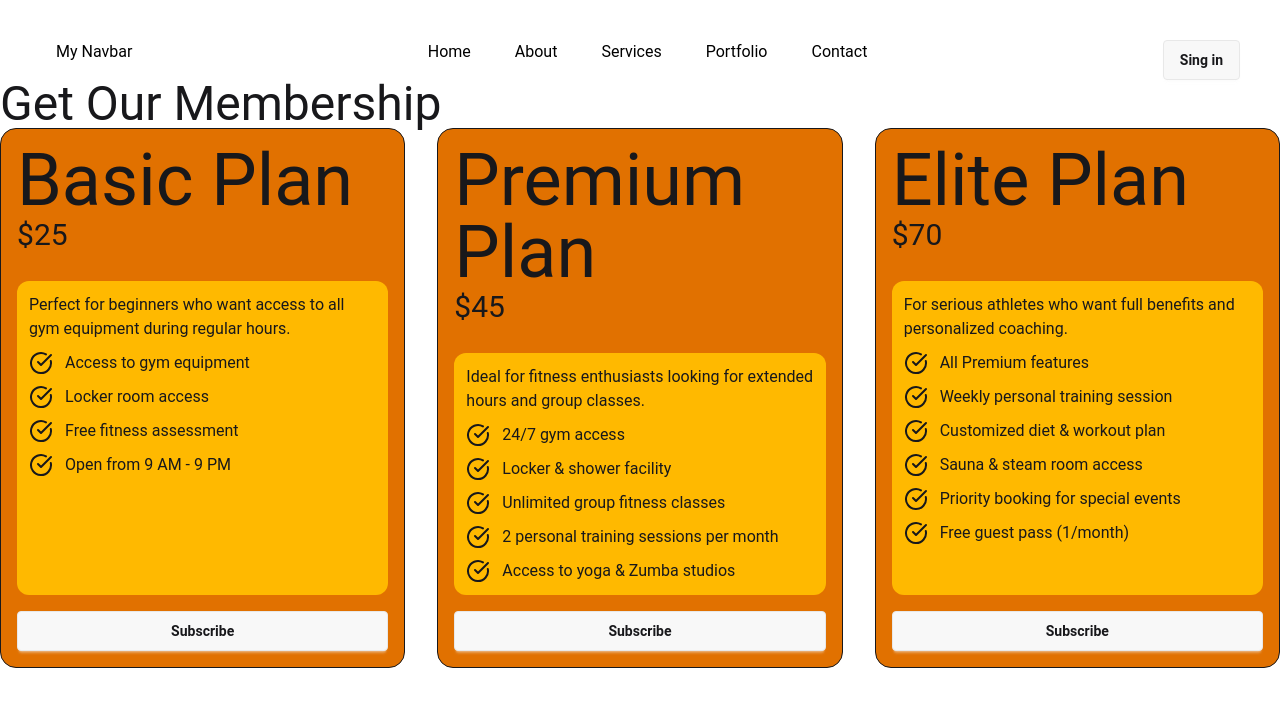
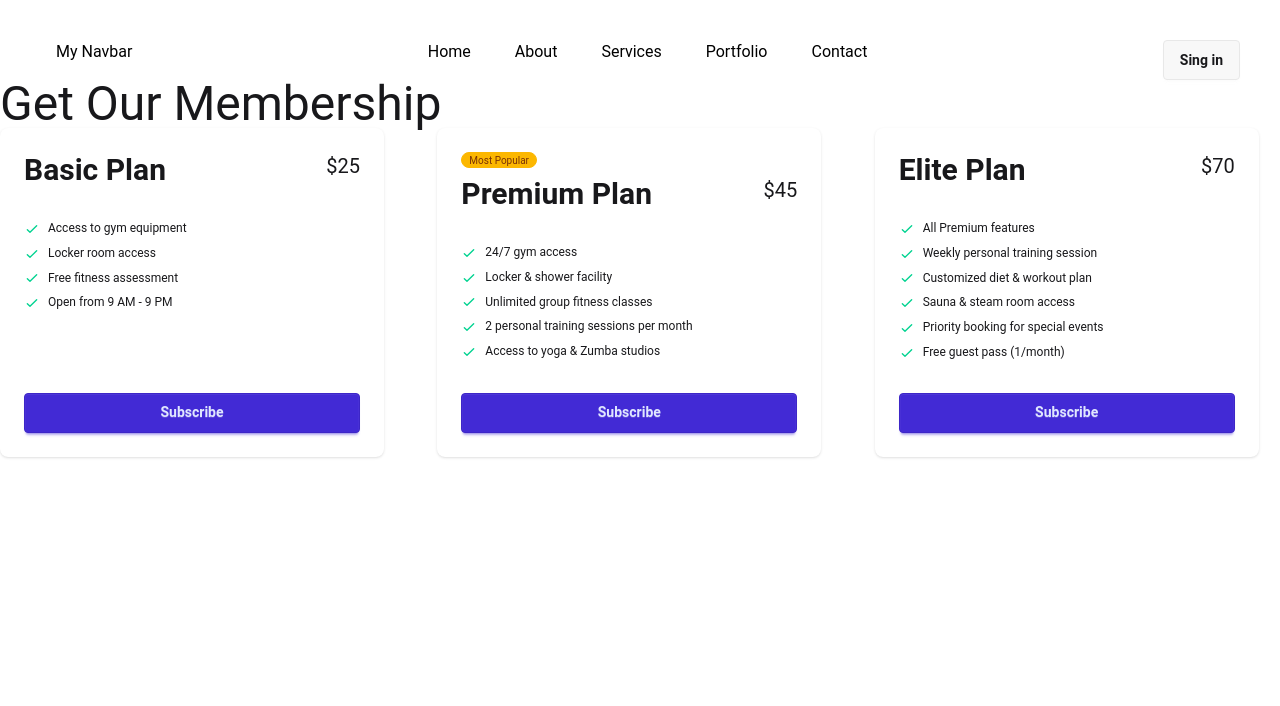
Before and after one commit to mjh-shikder/Tailwind-CSS-Axios-Rechart-Awesome-components, a React (Vite) app: page / in a window 1280 px wide. Shown: the top 706 px of the page. Built offline with nearby package versions, Linux system fonts and the light colour scheme.

Commit message:
also try to add daysi ui cards and modyfiy it

```diff
--- a/public/pricingData.json
+++ b/public/pricingData.json
@@ -16,6 +16,7 @@
     "id": 2,
     "name": "Premium Plan",
     "price": 45,
+    "popular": true,
     "duration": "per month",
     "description": "Ideal for fitness enthusiasts looking for extended hours and group classes.",
     "features": [
--- /dev/null
+++ b/src/Components/DaysyPricingCard.jsx
@@ -0,0 +1,42 @@
+import React from "react";
+
+const DaysyPricingCard = ({ pricing }) => {
+  const { name, price, description, features, popular } = pricing;
+  return (
+    <div className="card w-96 bg-base-100 shadow-sm flex flex-col">
+      <div className="card-body ">
+        { popular && <span className="badge badge-xs badge-warning">Most Popular</span>}
+        <div className="flex justify-between">
+          <h2 className="text-3xl font-bold">{name}</h2>
+          <span className="text-xl">${price}</span>
+        </div>
+        <ul className="mt-6 flex flex-col gap-2 text-xs flex-1">
+                  {
+                      features.map((feature, index) => <li key={index}>
+            <svg
+              xmlns="http://www.w3.org/2000/svg"
+              className="size-4 me-2 inline-block text-success"
+              fill="none"
+              viewBox="0 0 24 24"
+              stroke="currentColor"
+            >
+              <path
+                strokeLinecap="round"
+                strokeLinejoin="round"
+                strokeWidth="2"
+                d="M5 13l4 4L19 7"
+              />
+            </svg>
+                          <span>{ feature}</span>
+          </li>)
+          }
+        </ul>
+        <div className="mt-6">
+          <button className="btn btn-primary btn-block">Subscribe</button>
+        </div>
+      </div>
+    </div>
+  );
+};
+
+export default DaysyPricingCard;
--- a/src/Components/PricingOptions.jsx
+++ b/src/Components/PricingOptions.jsx
@@ -1,5 +1,6 @@
 import React, { use } from "react";
 import PricingCard from "./PricingCard";
+import DaysyPricingCard from "./DaysyPricingCard";
 
 const PricingOptions = ({ pricingPromise }) => {
   const pricingData = use(pricingPromise);
@@ -9,7 +10,8 @@ const PricingOptions = ({ pricingPromise }) => {
     <div >
       <h2 className="text-5xl ">Get Our Membership</h2>
           <div className="grid md:grid-cols-2 lg:grid-cols-3 gap-8">{
-          pricingData.map(pricing => <PricingCard key={pricing.id} pricing={pricing}></PricingCard>)
+              //   pricingData.map(pricing => <PricingCard key={pricing.id} pricing={pricing}></PricingCard>)
+              pricingData.map(pricing => <DaysyPricingCard key={pricing.id} pricing={pricing}></DaysyPricingCard>)
           }</div>
     </div>
   );
```
